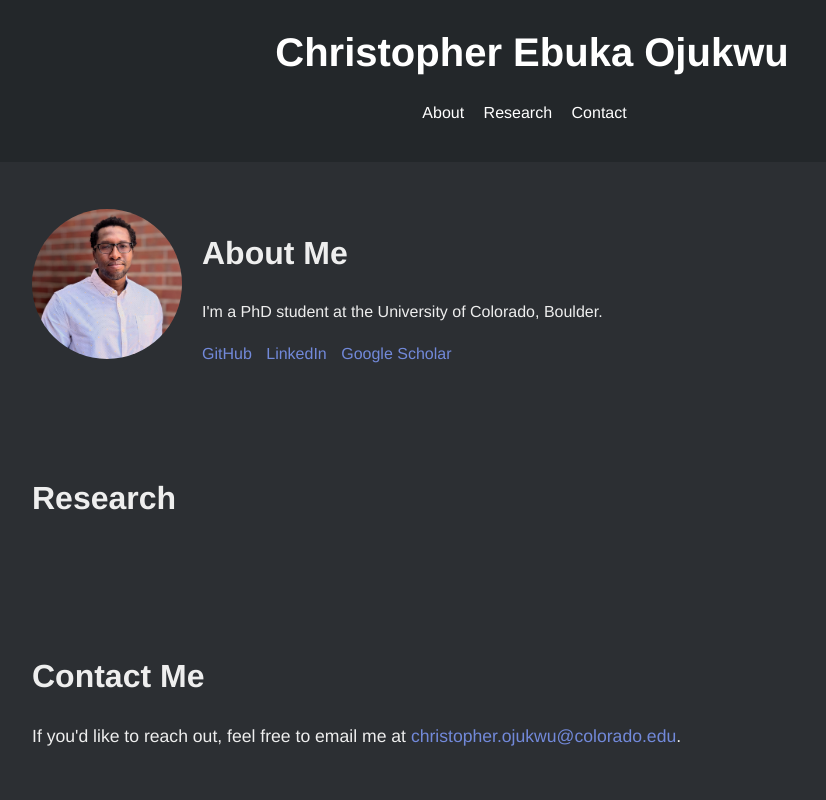
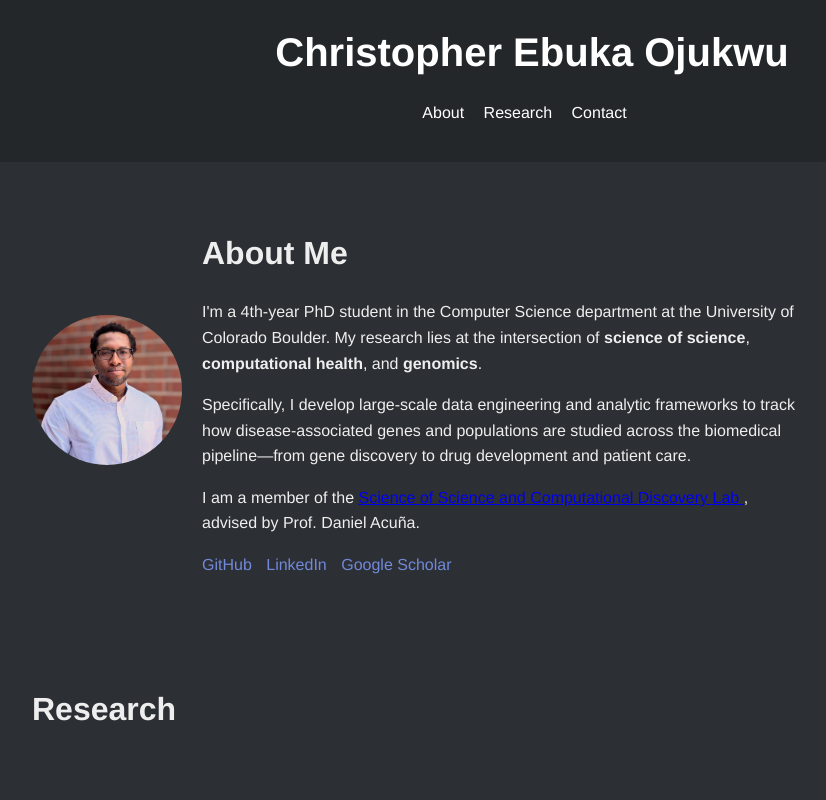
Before and after one commit to ChristopherEbukaOjukwu/christopherebukaojukwu.github.io, a plain HTML site: page index.html in a window 1280 px wide. Shown: the top 800 px of the page, without its empty margins (108-934 px from the left). Drawn offline with Linux system fonts and the light colour scheme.

Commit message:
Update index.html

```diff
--- a/index.html
+++ b/index.html
@@ -24,7 +24,27 @@
             <img src="christoper.JPEG" alt="Your Profile Picture">
             <div class="about-text">
                 <h2>About Me</h2>
-                <p>I'm a PhD student at the University of Colorado, Boulder.</p>
+                <p>
+                  I'm a 4th-year PhD student in the Computer Science department at the
+                  University of Colorado Boulder. My research lies at the intersection of
+                  <strong>science of science</strong>, <strong>computational health</strong>,
+                  and <strong>genomics</strong>.
+                </p>
+
+                <p>
+                  Specifically, I develop large-scale data engineering and analytic frameworks
+                  to track how disease-associated genes and populations are studied across
+                  the biomedical pipeline—from gene discovery to drug development and
+                  patient care.
+                </p>
+
+                <p>
+                  I am a member of the
+                  <a href="https://scienceofscience.org/" target="_blank">
+                   Science of Science and Computational Discovery Lab
+                  </a>, advised by Prof. Daniel Acuña.
+                </p>
+
                 <div class="social-links">
                     <a href="https://github.com/christopherebukaojukwu" target="_blank">GitHub</a>
                     <a href="https://www.linkedin.com/in/christopher-ebuka-ojukwu-80a6b9121/" target="_blank">LinkedIn</a>
```
